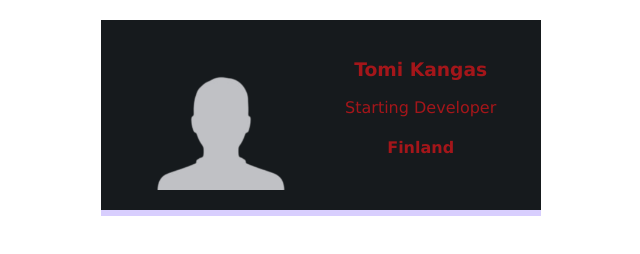
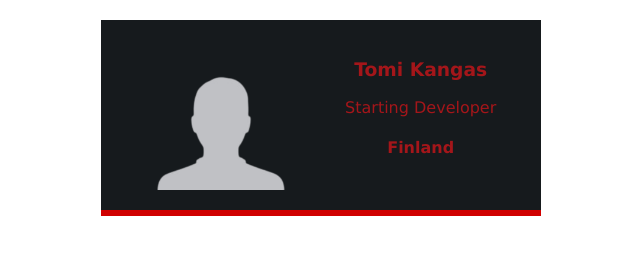
Before and after one commit to TKJ111/busines-card, a website built with Vite: page index.html in a window 1280 px wide. Shown: the whole page, without its empty margins (319-959 px from the left). Built offline with nearby package versions, Linux system fonts and the light colour scheme.

Commit message:
Update styles.css

```diff
--- a/styles.css
+++ b/styles.css
@@ -21,7 +21,7 @@ body {
     text-align: center;
     background: #161a1d;
     color: #a4161a;
-    border-bottom: 6px solid #d8cefe;
+    border-bottom: 6px solid #d00000;
 
     /*
     Challenge:
```
